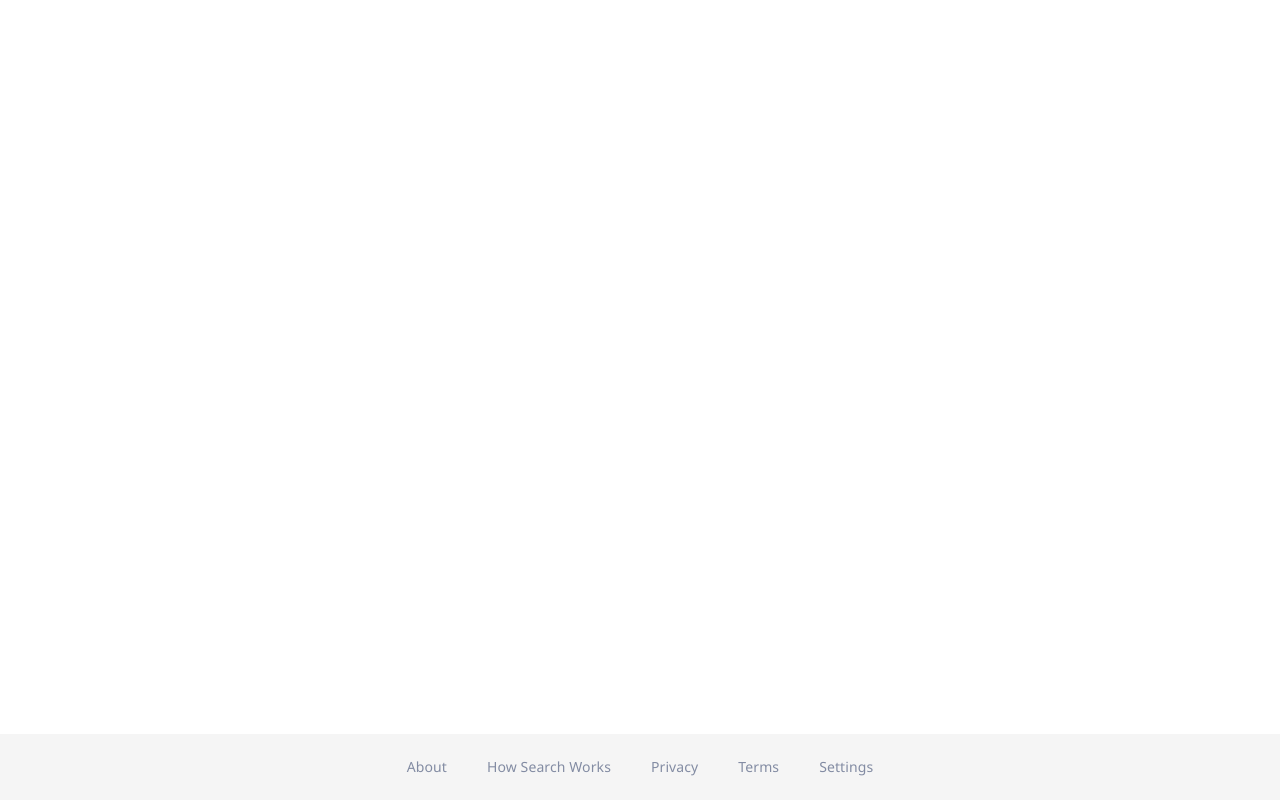
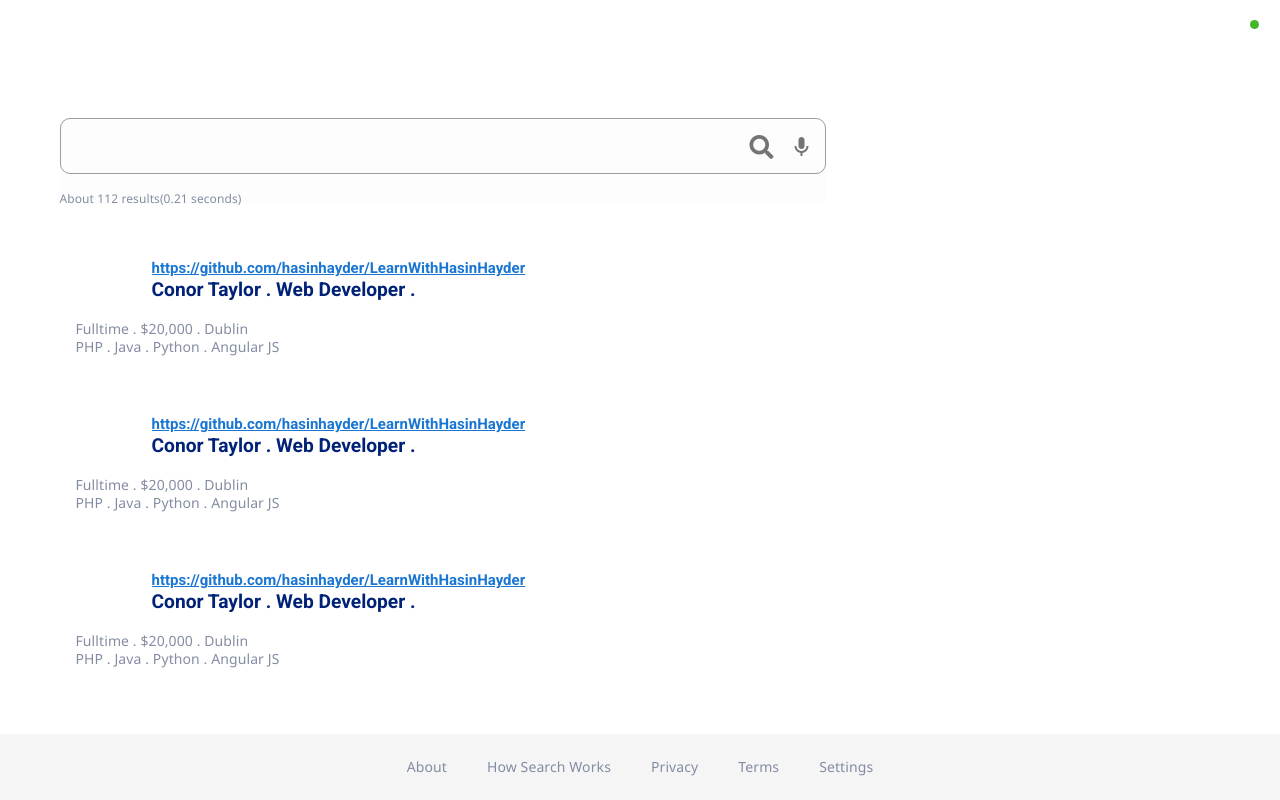
Before and after one commit to nishad-bdg/workforce-search-theme, a Vue app: page /search-cv-result in a window 1280 px wide. Built offline with nearby package versions, Linux system fonts and the light colour scheme.

Commit message:
results added to search cv page

```diff
--- a/src/assets/css/custom.css
+++ b/src/assets/css/custom.css
@@ -25,10 +25,32 @@
     overflow: hidden !important;
 }
 
-.v-text-field {
+.v-text-field.keyword {
     margin-top: -1px !important;
     background: #fdfdfd !important;
     border-radius: 0px 10px 10px 10px !important;
+}
+
+.v-text-field.keyword-2 {
+    background: #fdfdfd !important;
+    border-radius: 10px !important;
+}
+
+.keyword input {
+    color: #838CA3 !important;
+    font-size: 15px !important;
+}
+
+.result-counter {
+    font-family: "Noto Sans", sans-serif !important;
+    color: #838CA3;
+    font-size: 12px;
+}
+
+.time-slot {
+    font-family: "Noto Sans", sans-serif !important;
+    font-size: 14px;
+    color: #838CA3;
 }
 
 @media screen and (max-width: 959px) {
--- a/src/components/AppBar.vue
+++ b/src/components/AppBar.vue
@@ -1,6 +1,6 @@
 <template>
   <div>
-    <v-app-bar color="transparent" light flat class="mt-2" app>
+    <v-app-bar color="transparent" light flat class=""  height="90" app>
       <v-img
         v-if="showlogo"
         class="mx-2"
--- /dev/null
+++ b/src/components/CvSearch.vue
@@ -0,0 +1,102 @@
+<template>
+  <div>
+    <v-card flat color="transparent">
+      <v-card-text>
+        <v-container>
+          <v-row>
+            <v-col cols="12" md="8" sm="12">
+              <v-text-field v-model="keyword" class="keyword-2" outlined>
+                <template slot="append">
+                  <v-icon>fa-search</v-icon>
+                  <v-icon class="ml-4">mdi-microphone</v-icon>
+                </template>
+              </v-text-field>
+            </v-col>
+            <v-col cols="12" md="8" sm="12" class="mt-n10">
+              <v-card color="transparent" flat>
+                <div class="result-counter">About 112 results(0.21 seconds)</div>
+              </v-card>
+            </v-col>
+            <!-- Search Results -->
+            <v-col cols="12">
+              <v-row>
+                <v-col>
+                  <v-card flat v-for="result in results" :key="result.id">
+                    <v-list>
+                      <v-list-item>
+                        <v-list-item-avatar size="60">
+                          <v-img :src="getProfileImg(result.id)"></v-img>
+                        </v-list-item-avatar>
+                        <v-list-item-content>
+                          <div class="cv-url">
+                            <a :href="result.cv_url">{{result.cv_url}}</a>
+                          </div>
+                          <div class="result-title">
+                            {{result.title}}
+                            {{result.designation}}
+                          </div>
+                        </v-list-item-content>
+                      </v-list-item>
+                    </v-list>
+                    <v-card-text class="mt-n6">
+                      <div class="mb-n1 time-slot">{{result.time_slot}}</div>
+                      <div class="time-slot">{{result.skills}}</div>
+                    </v-card-text>
+                    <v-card-actions>
+
+                    </v-card-actions>
+                  </v-card>
+                </v-col>
+              </v-row>
+            </v-col>
+            <!-- Search Results -->
+          </v-row>
+        </v-container>
+      </v-card-text>
+    </v-card>
+  </div>
+</template>
+
+<script>
+export default {
+  name: "SuggestionResults",
+  data() {
+    return {
+      keyword: "",
+      show: false,
+      results: [
+        {
+          id: 1,
+          title: "Conor Taylor .",
+          designation: "Web Developer .",
+          time_slot: "Fulltime . $20,000 . Dublin",
+          skills: "PHP . Java . Python . Angular JS",
+          cv_url: "https://github.com/hasinhayder/LearnWithHasinHayder"
+        },
+        {
+          id: 2,
+          title: "Conor Taylor .",
+          designation: "Web Developer .",
+          time_slot: "Fulltime . $20,000 . Dublin",
+          skills: "PHP . Java . Python . Angular JS",
+          cv_url: "https://github.com/hasinhayder/LearnWithHasinHayder"
+        },
+        {
+          id: 3,
+          title: "Conor Taylor .",
+          designation: "Web Developer .",
+          time_slot: "Fulltime . $20,000 . Dublin",
+          skills: "PHP . Java . Python . Angular JS",
+          cv_url: "https://github.com/hasinhayder/LearnWithHasinHayder"
+        }
+      ]
+    };
+  },
+  methods: {
+    getProfileImg(id) {
+      let image = require.context("../assets/", false, /\.png$/);
+      return image("./" + id + ".png");
+    }
+  }
+};
+</script>
--- a/src/components/SearchBar.vue
+++ b/src/components/SearchBar.vue
@@ -20,7 +20,7 @@
               </v-tabs>
             </v-card>
             <v-row no-gutters>
-              <v-col cols="10">
+              <v-col cols="10" sm="12">
                 <v-card flat>
                   <v-tabs-items v-model="dataTabs">
                     <v-tab-item v-for="tab in tabs" :key="tab.title">
@@ -92,10 +92,3 @@ export default {
   }
 };
 </script>
-
-<style>
-  .keyword input{
-    color:#838CA3 !important;
-    font-size: 15px !important;
-  }
-</style>
--- a/src/router/index.js
+++ b/src/router/index.js
@@ -2,6 +2,7 @@ import Vue from 'vue'
 import VueRouter from 'vue-router'
 import Home from '../views/Home.vue'
 import SearchSuggestionPage from '../views/SearchSuggestionPage'
+import SearchResultCV from '../views/SearchResultCV'
 
 Vue.use(VueRouter)
 
@@ -14,6 +15,11 @@ const routes = [{
         path: '/search-suggestion-page',
         name: 'SearchSugesstionPage',
         component: SearchSuggestionPage
+    },
+    {
+        path: '/search-cv-result',
+        name: 'SearchResultCV',
+        component: SearchResultCV
     }
 
 ]
--- /dev/null
+++ b/src/views/SearchResultCV.vue
@@ -0,0 +1,24 @@
+<template>
+  <div>
+      <app-bar :showlogo="showlogo"></app-bar>
+      <cv-search></cv-search>
+  </div>
+
+</template>
+
+<script>
+import AppBar from "@/components/AppBar";
+import CvSearch from "@/components/CvSearch";
+export default {
+  name: "SearchResultCV",
+  components: {
+    AppBar,
+    CvSearch
+  },
+  data() {
+    return {
+      showlogo: true
+    };
+  }
+};
+</script>
```
